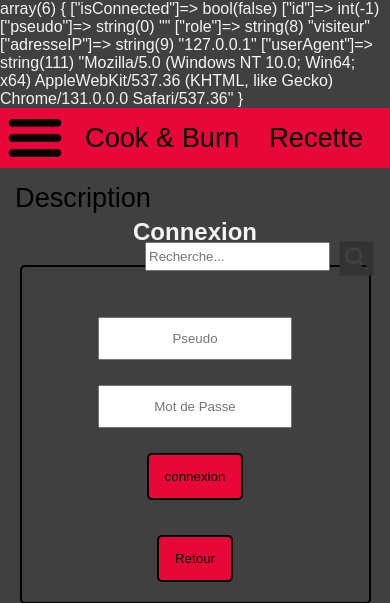
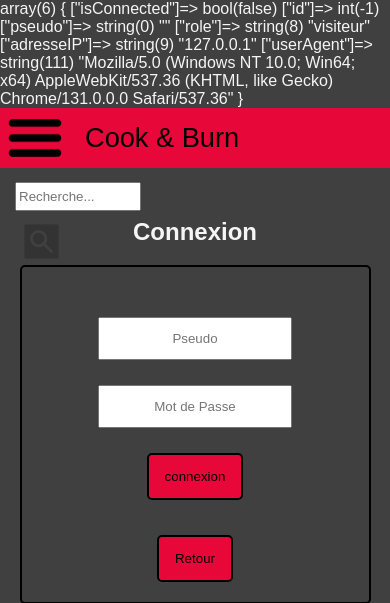
Before and after one commit to adrien-blettner/Cook-Burn, a PHP site: page /connexion in a window 390 px wide. Shown: the top 603 px of the page. Run offline with PHP 8.4, Linux system fonts and the light colour scheme.

Commit message:
Début Responsive menu

```diff
--- a/controllers/ControllerAccueil.php
+++ b/controllers/ControllerAccueil.php
@@ -13,7 +13,6 @@ class ControllerAccueil extends Controller
         $this->lastRecettes = RequettesRecette::getLastRecettes();
         if (ISSET($_POST['action']) && $_POST['action'] = 'Déconnexion') {
             Session::disconnect();
-            echo 'OUI';
         }
     }
 
--- a/vues/css/barreNav.css
+++ b/vues/css/barreNav.css
@@ -121,3 +121,22 @@ body {
 .sous-menu #deconnexionBouton:hover {
     background-color: #E70739;
 }
+
+@media only screen and (max-width: 1024px) {
+    #Recette, #Description {
+        display : none;
+    }
+
+    #rechercheLi {
+        float:left;
+        width : 40%;
+    }
+
+    #rechercheChamp {
+        width : 100%;
+    }
+
+    #rechercheBouton {
+
+    }
+}
--- a/vues/vueBarreNav.php
+++ b/vues/vueBarreNav.php
@@ -11,12 +11,12 @@
                 </li>
             </ul>
         </li>
-        <li> <a href="/">Cook & Burn</a></li>
-        <li> <a href="#conteneurRecettes">Recette</a></li>
-        <li> <a href="#">Description</a></li>
+        <li id="C&B"> <a href="/">Cook & Burn</a></li>
+        <li id="Recette"> <a href="#conteneurRecettes">Recette</a></li>
+        <li id="Description"> <a href="#">Description</a></li>
         <li id="rechercheLi">
             <form action="" id="rechercheForm" >
-                <input id="rechercheChamp" type="text" placeholder="Recherche..."/><input id="rechercheBouton" type="image" src="/vues/images/look.png" />
+                <label for="rechercheBouton"><input id="rechercheChamp" type="text" placeholder="Recherche..."/></label><input id="rechercheBouton" type="image" src="/vues/images/look.png" />
             </form>
         </li>
     </ul>
```
